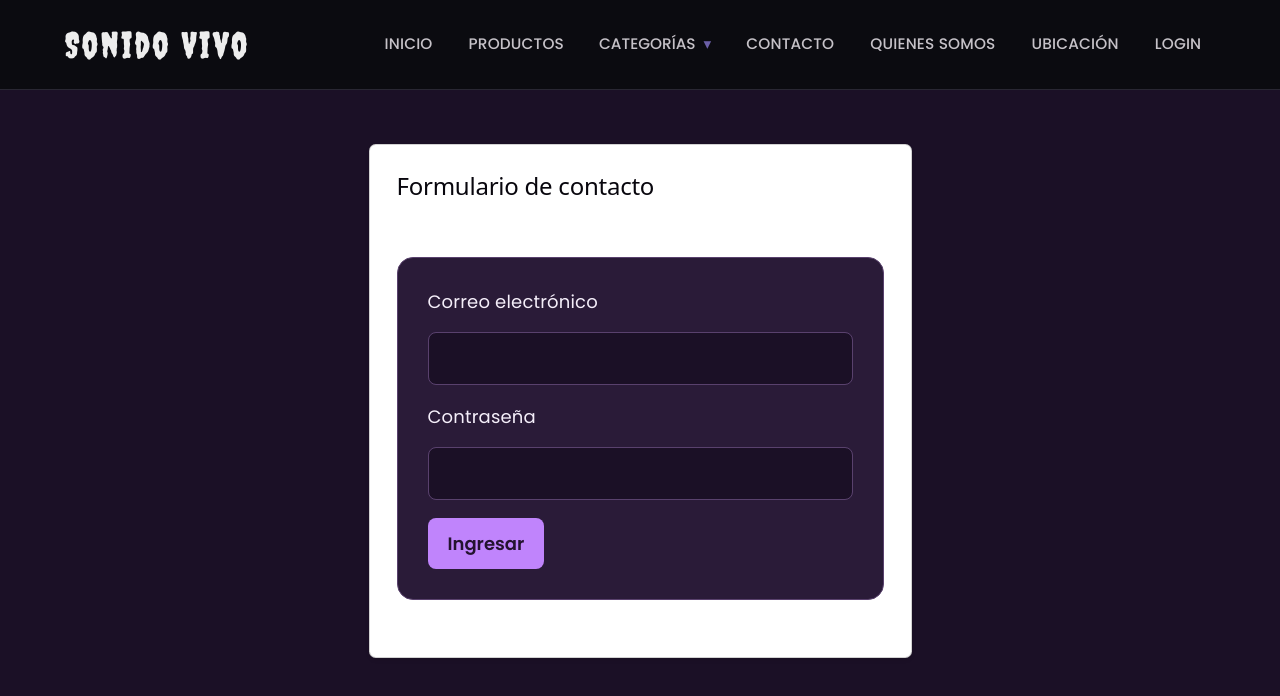
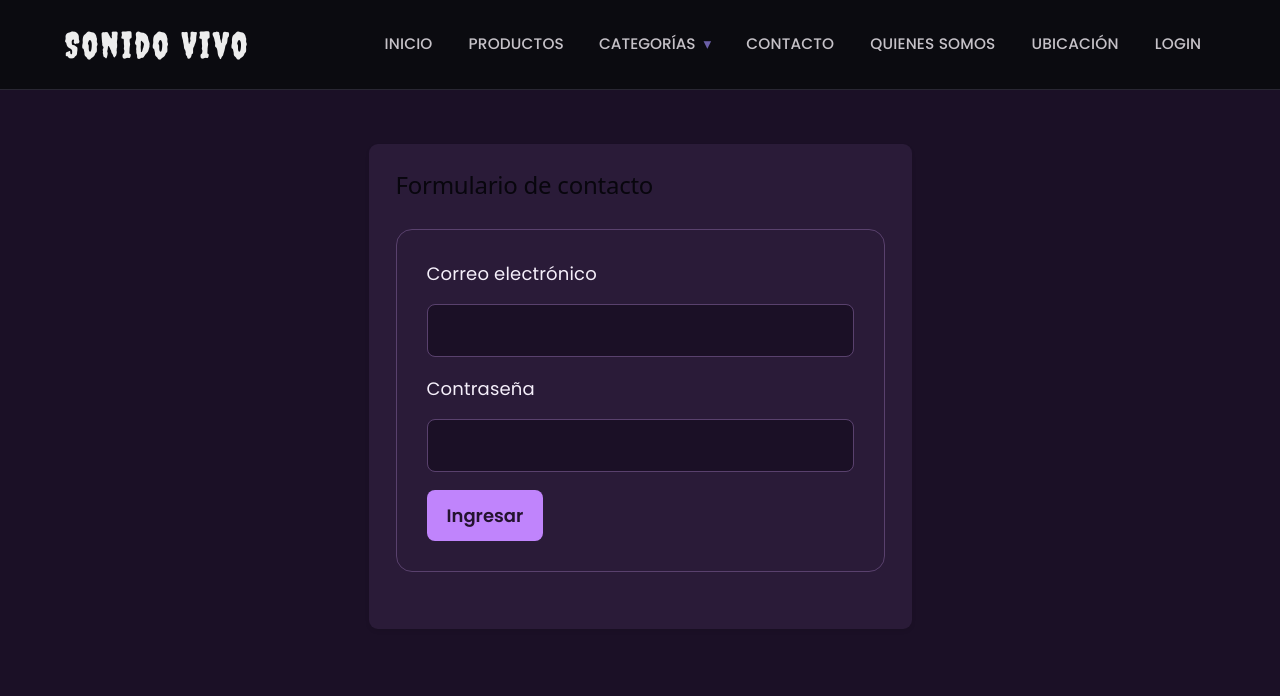
Before and after one commit to Cata-8/TiendaSonidoReact, a React (Vite) app: page /login in a window 1280 px wide. Shown: the top 696 px of the page. Built offline with nearby package versions, Linux system fonts and the light colour scheme.

Commit message:
Se arregla clase de Formulario para que se vea con estilo acorde a la estetica de la web

```diff
--- a/src/paginas/Login.tsx
+++ b/src/paginas/Login.tsx
@@ -7,7 +7,7 @@ function Login(){
             <div className= "container mt-5">
                 <div className="row justify-content-center">
                     <div className="col-12 col-md-8 col-lg-6">
-                        <div className="card shadow-sm p-4">
+                        <div className="shadow-sm p-4 rounded-3" style={{ backgroundColor: "#2A1B38", color: "#F5EFFA" }}>
 
                             <h2 className="mb-4">Formulario de contacto</h2>
 
```
